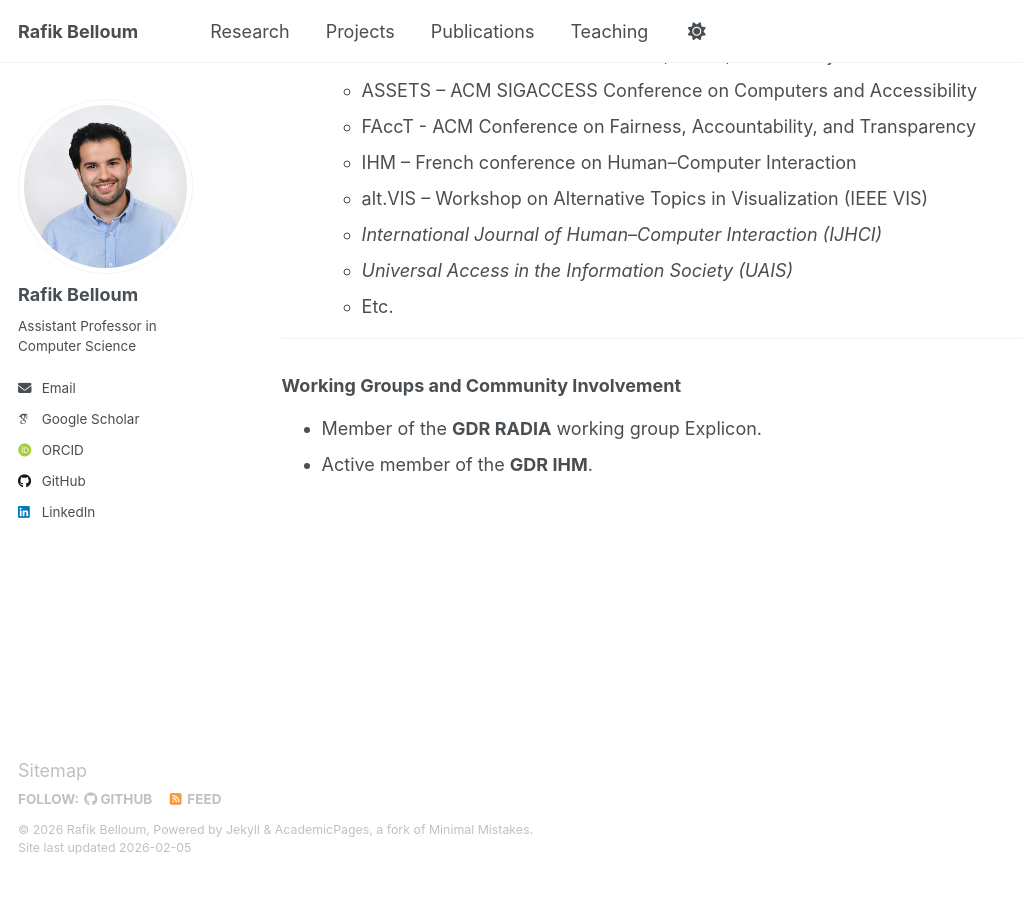
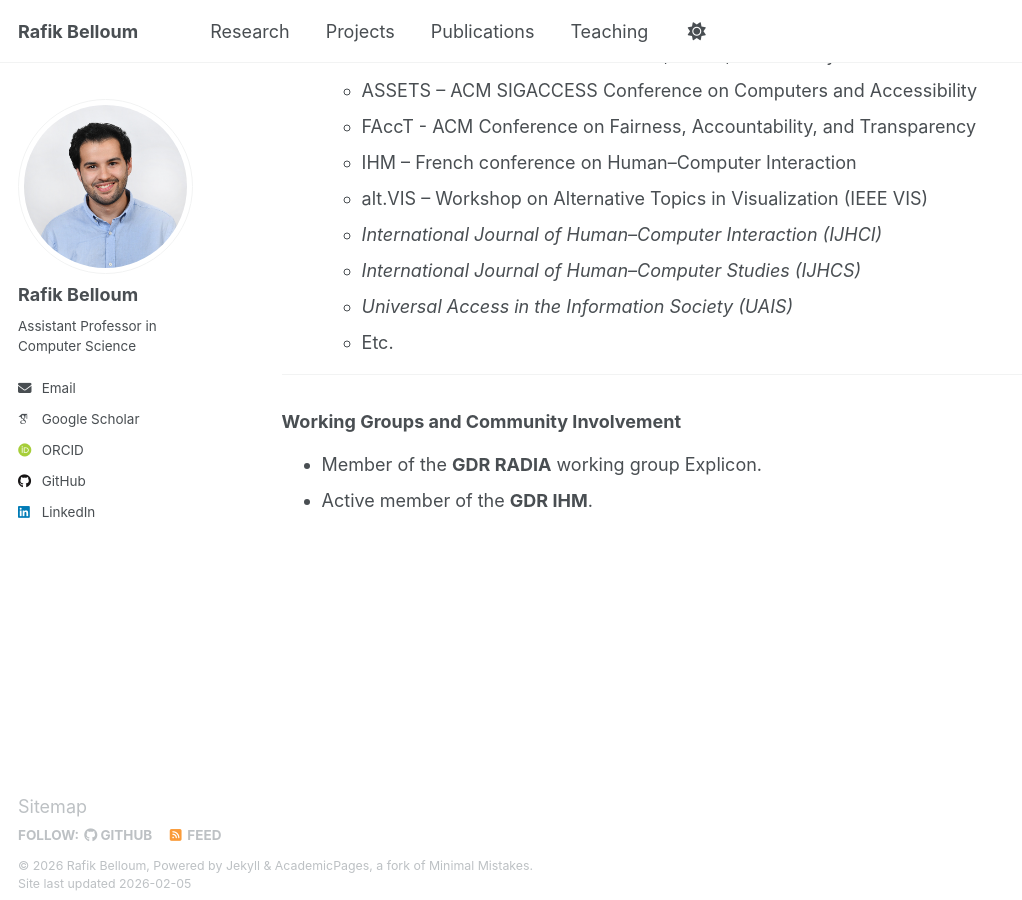
Before and after one commit to rafik-belloum/rafik-belloum.github.io, a Jekyll site: the page built from _pages/research.md, in a window 1280 px wide and 900 px high, scrolled down 1299 px. Shown: the whole window, without its empty margins (0-1022 px from the left). Built offline with Jekyll 4.4.1, drawn with Linux system fonts in a browser that asks for light colours; some web fonts are replaced; before the commit the page ends 2175 px from its top, so only the background shows below that.

Commit message:
Update research.md

```diff
--- a/_pages/research.md
+++ b/_pages/research.md
@@ -59,6 +59,7 @@ I have established collaborations with cognitive psychology and gerontology team
   - IHM – French conference on Human–Computer Interaction
   - alt.VIS – Workshop on Alternative Topics in Visualization (IEEE VIS)
   - *International Journal of Human–Computer Interaction (IJHCI)*
+  - *International Journal of Human–Computer Studies (IJHCS)*
   - *Universal Access in the Information Society (UAIS)*
   - Etc.
 
```
